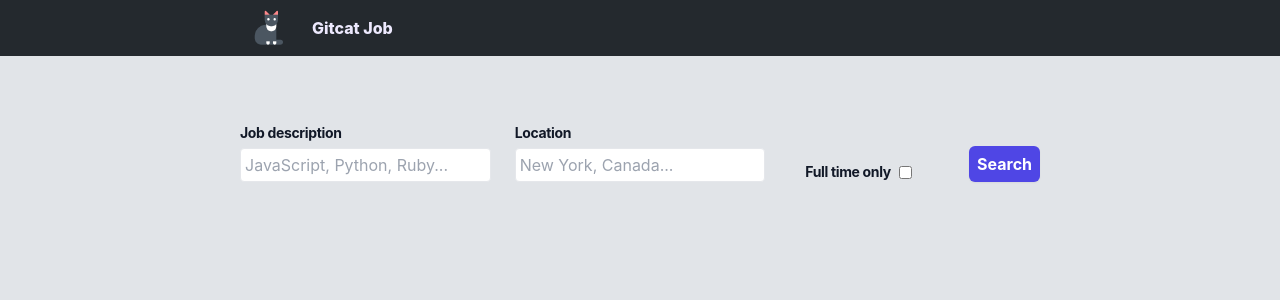
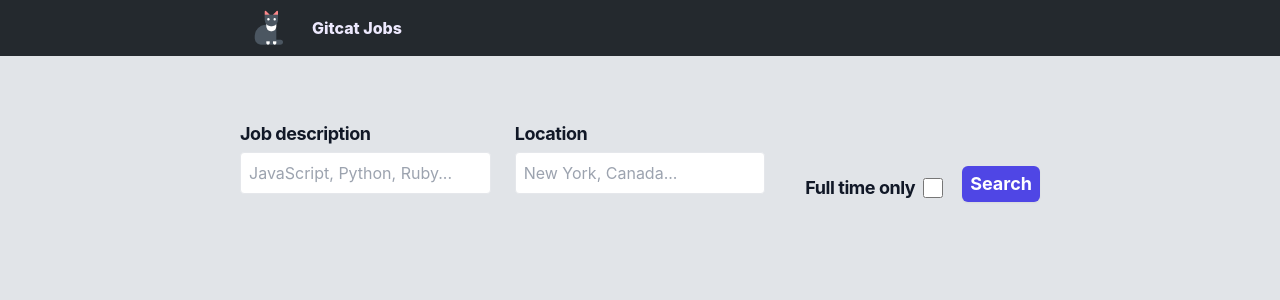
Before and after one commit to denimartn/gitcat-jobs, a React (Create React App) app: page / in a window 1280 px wide. Shown: the top 300 px of the page. Built offline with nearby package versions, Linux system fonts and the light colour scheme; no server answers.

Commit message:
style fixes

```diff
--- a/src/Form.js
+++ b/src/Form.js
@@ -25,25 +25,25 @@ function Form(props) {
   return (
     <form className="sm:px-60 my-16" onSubmit={handleSubmit}>
       <div className="flex sm:flex-row flex-col w-full">
-        <div className="sm:mr-6 px-6 sm:px-0 w-full">
-          <label className="text-sm font-bold text-gray-900 tracking-tight">
+        <div className="sm:mr-6 px-6 sm:px-0 w-full mb-2">
+          <label className="text-lg font-bold text-gray-900 tracking-tight">
             Job description
           </label>
           <input
             type="text"
-            className="w-full mt-1 px-1 py-1 border rounded focus:outline-none focus:shadow-outline focus:border-blue-400"
+            className="w-full mt-1 p-2 border rounded focus:outline-none focus:shadow-outline focus:border-green-500"
             onChange={handleJobChange}
             name="job"
             placeholder="JavaScript, Python, Ruby..."
           />
         </div>
         <div className="sm:mr-6 px-6 sm:px-0 w-full">
-          <label className="text-sm font-bold text-gray-900 tracking-tight">
+          <label className="text-lg font-bold text-gray-900 tracking-tight">
             Location
           </label>
           <input
             type="text"
-            className="w-full mt-1 px-1 py-1 border rounded focus:outline-none focus:shadow-outline focus:border-blue-400"
+            className="w-full mt-1 p-2 border rounded focus:outline-none focus:shadow-outline focus:border-green-500"
             onChange={handleLocationChange}
             name="location"
             placeholder="New York, Canada..."
@@ -52,18 +52,18 @@ function Form(props) {
 
         <div className="flex sm:items-end flex-col sm:flex-row px-6 sm:px-0 w-full justify-between">
           <div className="sm:mr-4 sm:ml-4 mb-6 mt-6 sm:mt-0 sm:mb-0 flex items-center">
-            <span className="text-sm font-bold text-gray-900 tracking-tight mr-2">
+            <span className="text-lg font-bold text-gray-900 tracking-tight mr-2">
               Full time only
             </span>
             <input
               type="checkbox"
-              className="border border-gray-300 rounded-md checked:bg-indigo-600 checked:border-transparent focus:outline-none"
+              className="h-5 w-5 cursor-pointer"
               onClick={handleFullTime}
             />
           </div>
           <button
             type="submit"
-            className="py-2 px-2 rounded-md font-bold leading-5 text-white bg-indigo-600 shadow-sm hover:bg-indigo-500 focus:outline-none focus:shadow-outline-blue active:bg-indigo-600"
+            className="text-lg py-2 px-2 rounded-md font-bold leading-5 text-white bg-indigo-600 shadow-sm hover:bg-indigo-500 focus:outline-none focus:shadow-outline-blue active:bg-indigo-600"
           >
             Search
           </button>
--- a/src/JobSearch.js
+++ b/src/JobSearch.js
@@ -51,7 +51,7 @@ const JobSearch = () => {
         </div>
       )}
       {state === "empty" && (
-        <div className="flex justify-center mt-28">
+        <div className="flex justify-center mt-20">
           <div className="flex flex-col">
             <img src={process.env.PUBLIC_URL + "/assets/illustration/no-result.png"} alt="cat" className="mb-4" />
             <h1 className="text-2xl font-extrabold text-gray-900 tracking-tight uppercase text-center">
--- a/src/NavBar.js
+++ b/src/NavBar.js
@@ -7,7 +7,7 @@ function NavBar() {
     >
       <div className="sm:px-60 flex items-center">
         <img className="w-14 p-2 mr-4" src={process.env.PUBLIC_URL + "/assets/illustration/logo.png"} alt="gitcat logo" />
-       <div className="text-md text-purple-100 font-extrabold">Gitcat Job</div>
+       <div className="text-md text-purple-100 font-extrabold">Gitcat Jobs</div>
       </div>
     </div>
   );
```
